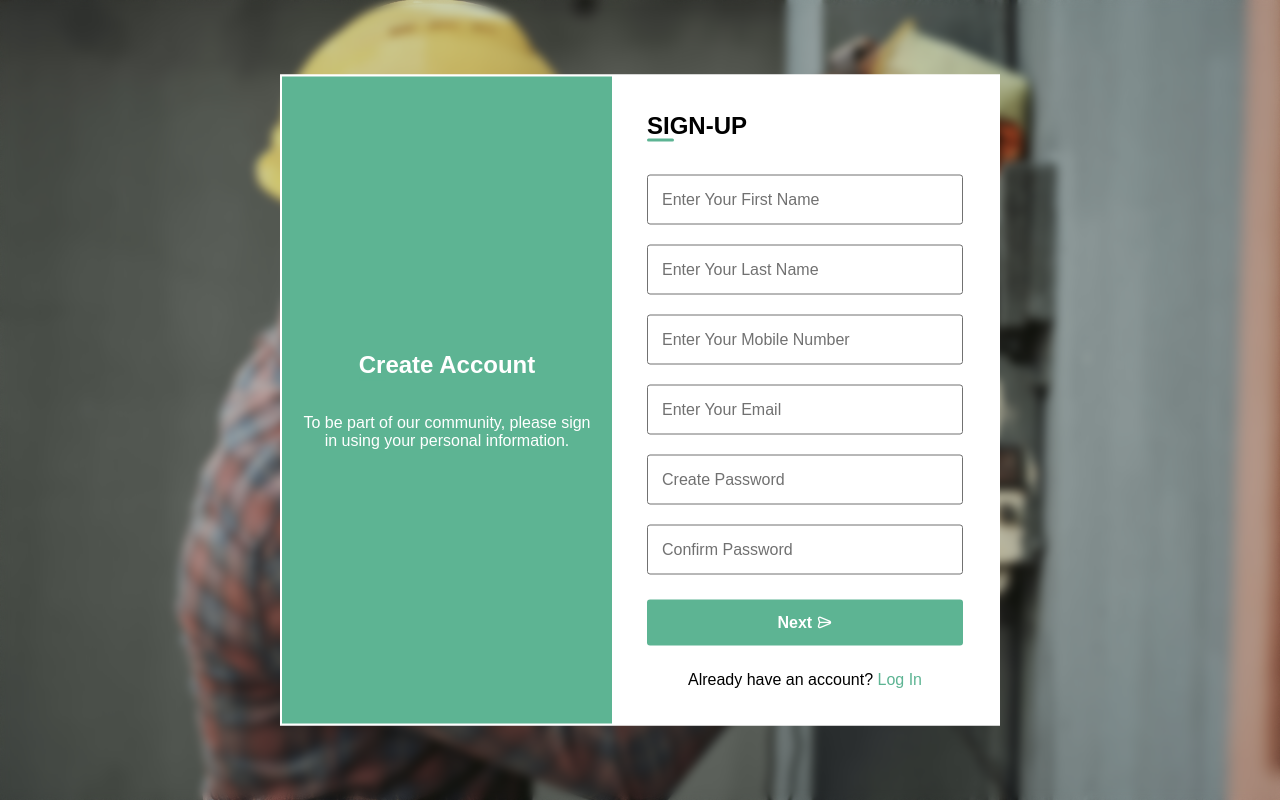
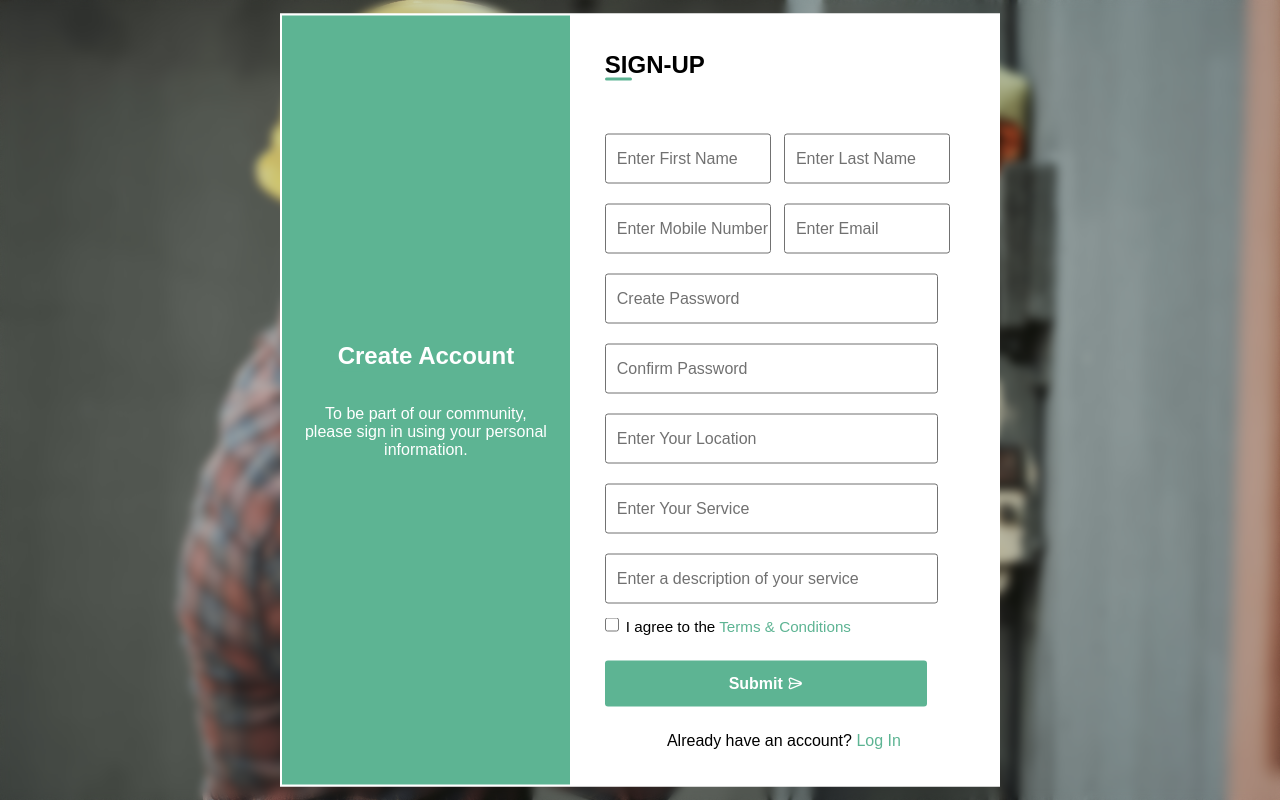
Before and after one commit to Solowise130/Local-Service-Finder, a Flask app: template frontend/templates/Sign-up-sp.html in a window 1280 px wide. Run offline with Flask 3, Linux system fonts and the light colour scheme; the template is opened without the code that fills it, so the values that code supplies are empty.

Commit message:
Service provider sign in page complete(sp)

```diff
--- a/frontend/templates/Sign-up-sp.html
+++ b/frontend/templates/Sign-up-sp.html
@@ -17,24 +17,28 @@
             </div>
             <div class="form-content">
                 <h2>SIGN-UP</h2>
-                <form action="Sign-up-sp2.html">
+                <form action="Account.html">
                     <div class="form first">
+                      <div class="fields">
                         <div class="input-field">
                             <input type="text" required>
-                            <label>Enter Your First Name</label>
+                            <label>Enter First Name</label>
                         </div>
                         <div class="input-field">
                             <input type="text" required>
-                            <label>Enter Your Last Name</label>
+                            <label>Enter Last Name</label>
                         </div>
+                       </div>
+                       <div class = "fields">
                         <div class="input-field">
                             <input type="number" required>
-                            <label>Enter Your Mobile Number</label>
+                            <label>Enter Mobile Number</label>
                         </div>
                         <div class="input-field">
                             <input type="text" required>
-                            <label>Enter Your Email</label>
+                            <label>Enter Email</label>
                         </div>
+                       </div>
                         <div class="input-field">
                             <input type="password" required>
                             <label>Create Password</label>
@@ -43,8 +47,24 @@
                             <input type="password" required>
                             <label>Confirm Password</label>
                         </div>
-                        <button class ="nextBtn">
-                            <span>Next</span>
+                        <div class="form first">
+                        <div class="input-field">
+                          <input type="text" required>
+                          <label>Enter Your Location</label>
+                        </div>
+                        <div class="input-field">
+                          <input type="text" required>
+                          <label>Enter Your Service</label>
+                        </div>
+                        <div class="input-field">
+                          <input type="text" required>
+                          <label>Enter a description of your service</label>
+                        </div>
+                        <div class="policy-text"><input type="checkbox" id="policy">
+                          <label for="policy"> I agree to the <a href="#">Terms & Conditions</a></label>
+                        </div>
+                        <button type="submit" class ="nextBtn">
+                            <span>Submit</span>
                             <i class="uil uil-navigator"></i>
                         </button>
                     </div>
--- a/frontend/templates/static/css/sign-up-sp.css
+++ b/frontend/templates/static/css/sign-up-sp.css
@@ -35,9 +35,9 @@ body{
 }
 
 .form-box .form-details{
-    max-width: 330px;
+    max-width: 3000px;
     display: flex;
-    width: 100%;
+    width: 68%;
     text-align: center;
     flex-direction: column;
     align-items: center;
@@ -85,13 +85,13 @@ form .input-field{
 }
 
 form .input-field input{
-    width: 100%;
+    width: 93%;
     height: 100%;
     border: 1px solid #717171;
     outline: none;
     border-radius: 3px;
-    font-size: 0.95rem;
-    padding: 0 15px;
+    font-size: 0.93rem;
+    padding: 0 10px;
 }
 
 .input-field input:is(:focus, :valid) {
@@ -106,7 +106,7 @@ form .input-field input{
 form .input-field label{
     position: absolute;
     top: 50%;
-    left: 15px;
+    left: 12px;
     color: #717171;
     pointer-events:none;
     transform: TranslateY(-50%);
@@ -135,7 +135,7 @@ form .input-field label{
 }
 
 form button {
-    width: 100%;
+    width: 90%;
     color: #fff;
     border: none;
     outline: none;
@@ -178,4 +178,17 @@ form button:hover{
     .form-box .form-content {
         padding: 30px 20px;
     }
+    form{
+      height: 80vh;
+    }
+    form button{
+      width: 95%;
+      height:90%;
+    }
 }
+
+.form-content form .fields{
+  display: flex;
+  align-items: center;
+  justify-content: space-between;
+}
```
Also changed, not shown: frontend/templates/Sign-up-sp2.html (deleted, +0 -52 lines), backend/routes/__init__.py (deleted).
